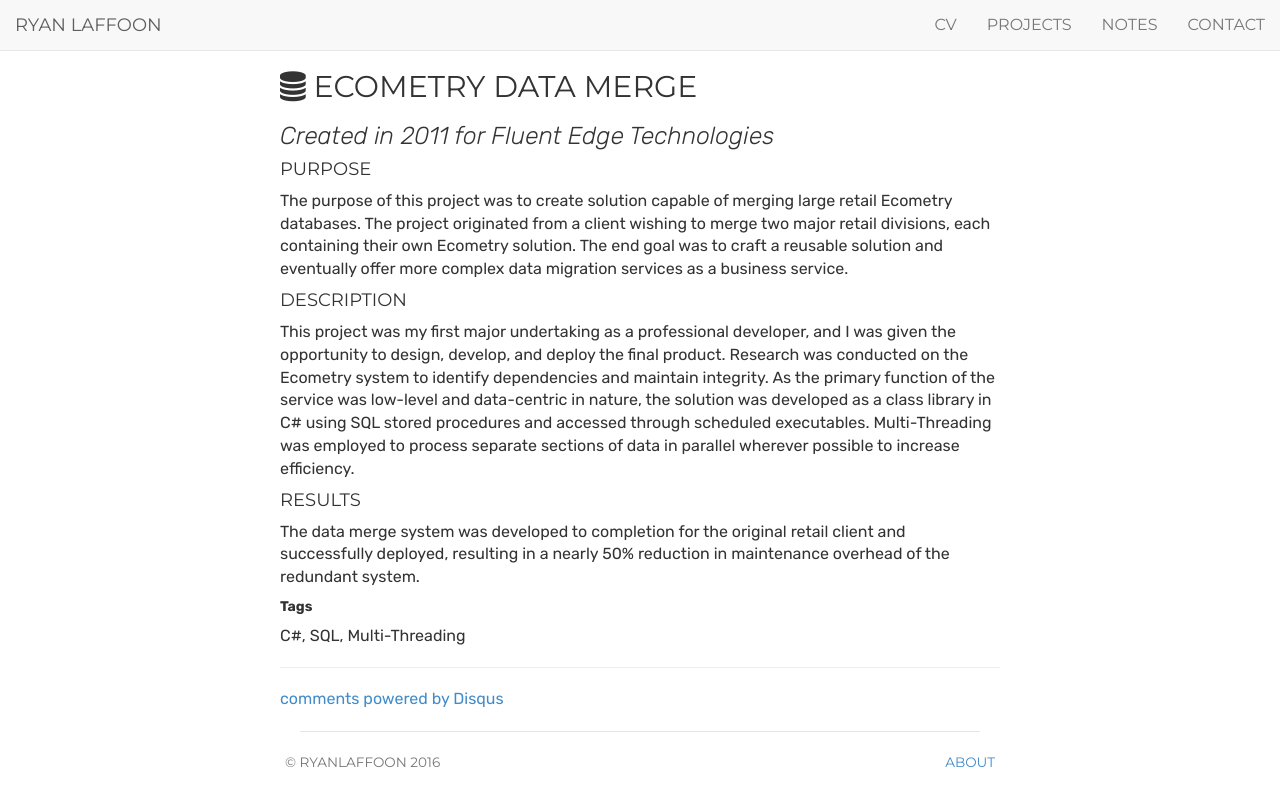
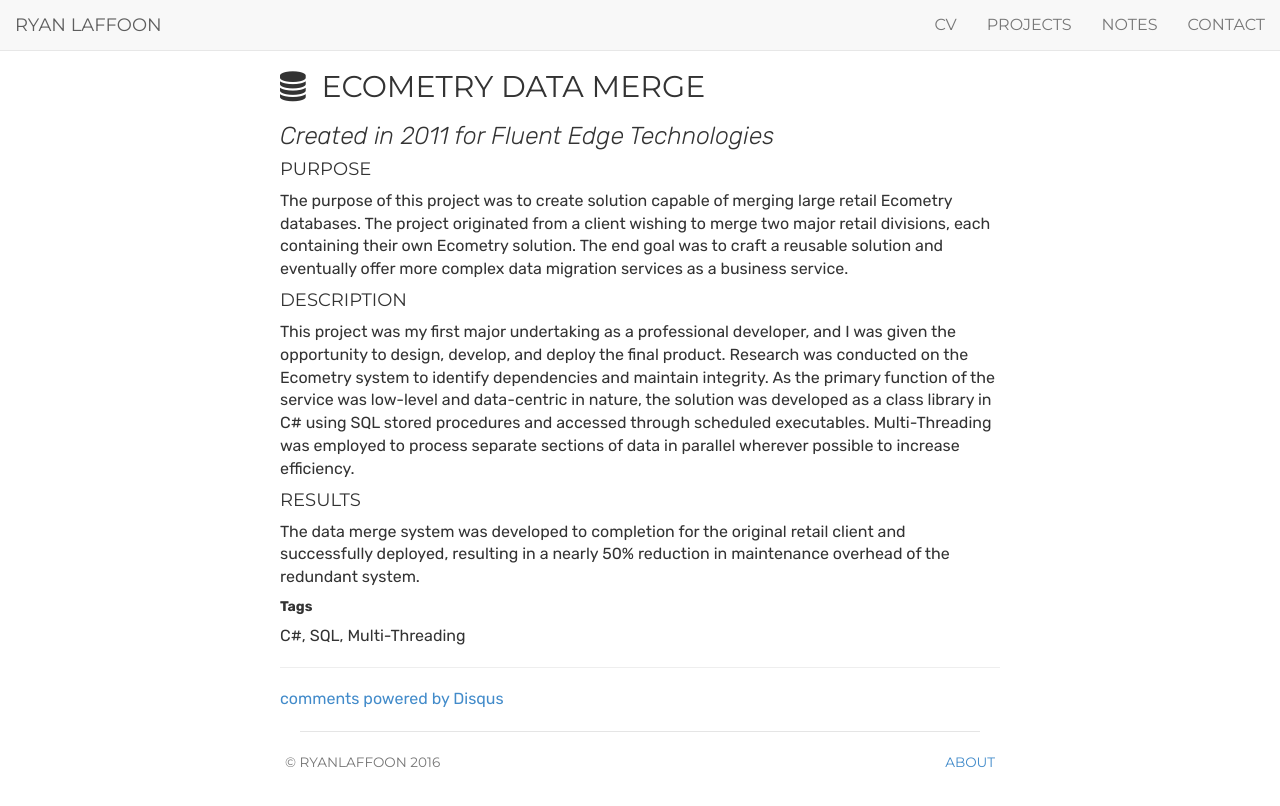
Before and after one commit to ryanlaffoon/ryanlaffoon.github.io, a Jekyll site: the page built from _projects/Ecometry-Data-Merge.md, in a window 1280 px wide. Shown: the top 806 px of the page. Built offline with Jekyll 4.4.1, drawn with Linux system fonts in a browser that asks for light colours; comment, search, counter and statistics services are not loaded.

Commit message:
Update project.html

```diff
--- a/_layouts/project.html
+++ b/_layouts/project.html
@@ -9,7 +9,7 @@
     <div class="project single">
         <div>
             <h2 class="title">
-                <i class="{{ project.icon }}"></i>    {{ project.name }}
+                <i class="{{ project.icon }}"></i>&nbsp;&nbsp;{{ project.name }}
             </h2>
         </div>
         <h3 class="credit">
```
